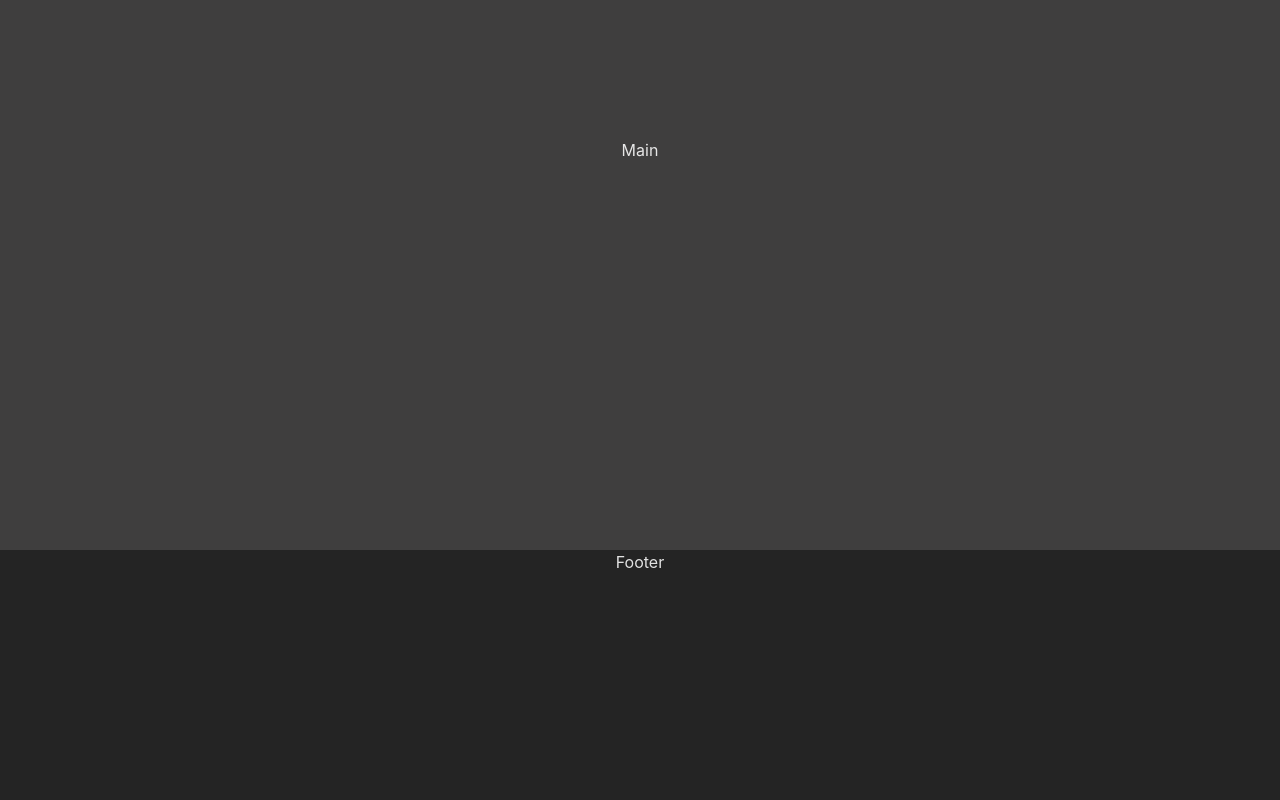
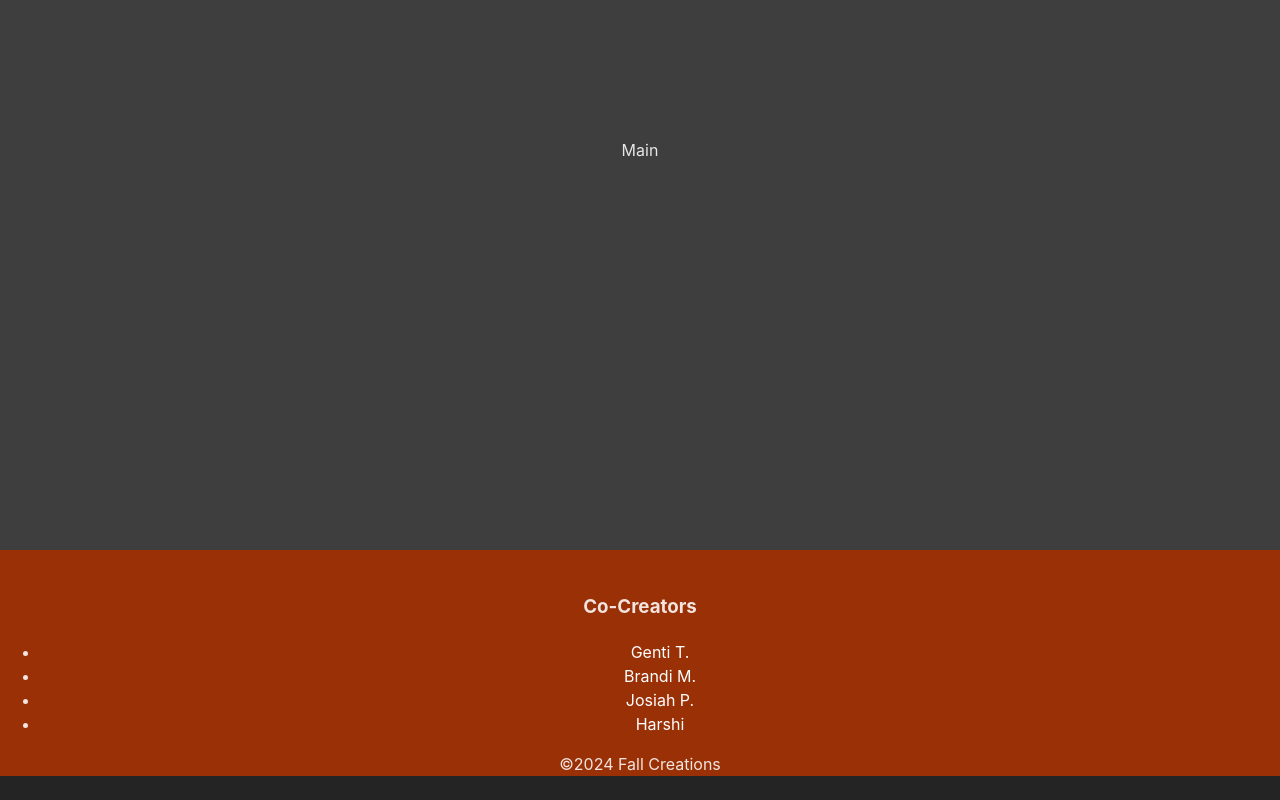
Before and after one commit to 6ent1/fall-creations, a React (Vite) app: page / in a window 1280 px wide. Shown: the part 1058-1858 px from the top of the page. Before the commit the page ends 1640 px from the top, so only its background shows below. Built offline with nearby package versions, Linux system fonts and the light colour scheme.

Commit message:
basic outline of footer

```diff
--- a/src/components/Footer/Footer.css
+++ b/src/components/Footer/Footer.css
@@ -0,0 +1,24 @@
+.footer {
+  background: rgb(153, 48, 6);
+  margin: 0 auto;
+}
+.footer__columns {
+}
+.logo {
+}
+.footer__column {
+}
+.footer__column_authors {
+}
+.footer__header {
+}
+.footer__list {
+}
+.footer__list-items {
+}
+.authors {
+}
+.footer__icons {
+}
+.footer__copyright {
+}
--- a/src/components/Footer/Footer.jsx
+++ b/src/components/Footer/Footer.jsx
@@ -3,7 +3,41 @@ import "./Footer.css";
 function Footer() {
   return (
     <>
-      <footer className="footer">Footer</footer>
+      <footer className="footer">
+        <div className="footer__columns">
+          <img src="" alt="" className="logo" />
+        </div>
+        <div className="footer__column footer__column_authors">
+          <h3 className="footer__header">Co-Creators</h3>
+          <ul className="footer__list">
+            <li className="footer__list-items">
+              <a href="" className="authors">
+                <img src="" alt="" className="footer__icons" />
+                Genti T.
+              </a>
+            </li>
+            <li className="footer__list-items">
+              <a href="" className="authors">
+                <img src="" alt="" className="footer__icons" />
+                Brandi M.
+              </a>
+            </li>
+            <li className="footer__list-items">
+              <a href="" className="authors">
+                <img src="" alt="" className="footer__icons" />
+                Josiah P.
+              </a>
+            </li>
+            <li className="footer__list-items">
+              <a href="" className="authors">
+                <img src="" alt="" className="footer__icons" />
+                Harshi
+              </a>
+            </li>
+          </ul>
+        </div>
+        <p className="footer__copyright">&copy;2024 Fall Creations</p>
+      </footer>
     </>
   );
 }
```
